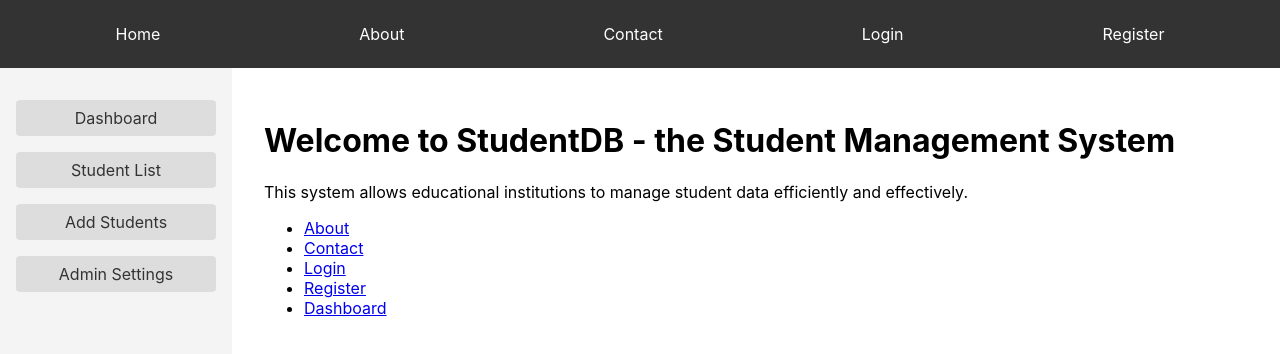
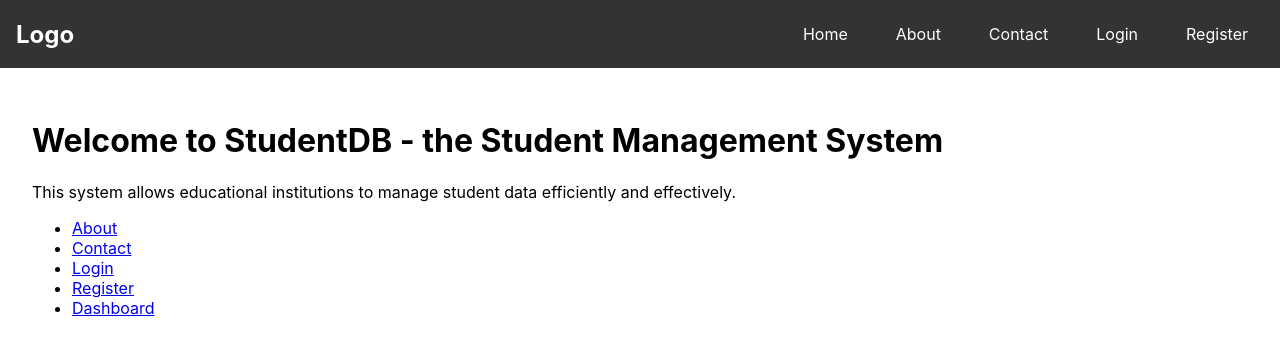
Before and after one commit to emanoj1/studentdb-client, a React (Create React App) app: page / in a window 1280 px wide. Shown: the top 354 px of the page. Built offline with nearby package versions, Linux system fonts and the light colour scheme.

Commit message:
Update nav bar to align items

```diff
--- a/src/App.css
+++ b/src/App.css
@@ -6,20 +6,31 @@
 
 .main-nav {
   display: flex;
-  justify-content: space-around;
+  justify-content: space-between;
+  align-items: center;
   background-color: #333;
   padding: 1rem;
 }
 
-.main-nav a {
+.main-nav .logo {
+  font-size: 1.5rem;
+  font-weight: bold;
+  color: white;
+  text-decoration: none;
+}
+
+.nav-links {
+  display: flex;
+  gap: 1rem;
+}
+
+.nav-links a, .nav-links button {
   color: white;
   text-decoration: none;
   padding: 0.5rem 1rem;
-}
-
-.main-container {
-  display: flex;
-  flex: 1;
+  background: none;
+  border: none;
+  cursor: pointer;
 }
 
 /* Side panel styles */
--- a/src/App.js
+++ b/src/App.js
@@ -1,5 +1,5 @@
 import React from 'react';
-import { BrowserRouter as Router, Route, Routes, Link } from 'react-router-dom';
+import { Route, Routes, Link, useNavigate } from 'react-router-dom';
 import Home from './components/Home';
 import About from './components/About';
 import Contact from './components/Contact';
@@ -12,26 +12,45 @@ import AdminSettings from './components/AdminSettings';
 import PrivateRoute from './components/PrivateRoute';
 import './App.css';
 
-function App() {
+const App = () => {
+  const authToken = localStorage.getItem('auth-token');
+  const navigate = useNavigate();
+
+  const handleLogout = () => {
+    localStorage.removeItem('auth-token');
+    navigate('/');
+  };
+
   return (
-    <Router>
     <div className="App">
       <nav className="main-nav">
+        <Link to="/dashboard" className="logo">Logo</Link>
+        <div className="nav-links">
+          {authToken ? (
+            <button onClick={handleLogout}>Logout</button>
+          ) : (
+            <>
               <Link to="/">Home</Link>
               <Link to="/about">About</Link>
               <Link to="/contact">Contact</Link>
               <Link to="/login">Login</Link>
               <Link to="/register">Register</Link>
+            </>
+          )}
+        </div>
       </nav>
       <div className="side-panel-mobile">
+        {authToken && (
           <ul>
             <li><Link to="/dashboard">Dashboard</Link></li>
             <li><Link to="/student-list">Student List</Link></li>
             <li><Link to="/add-student">Add Students</Link></li>
             <li><Link to="/admin-settings">Admin Settings</Link></li>
           </ul>
+        )}
       </div>
       <div className="main-container">
+        {authToken && (
           <div className="side-panel">
             <ul>
               <li><Link to="/dashboard">Dashboard</Link></li>
@@ -40,6 +59,7 @@ function App() {
               <li><Link to="/admin-settings">Admin Settings</Link></li>
             </ul>
           </div>
+        )}
         <div className="content">
           <Routes>
             <Route path="/" element={<Home />} />
@@ -55,8 +75,7 @@ function App() {
         </div>
       </div>
     </div>
-    </Router>
   );
-}
+};
 
 export default App;
--- a/src/index.js
+++ b/src/index.js
@@ -1,14 +1,15 @@
 import React from 'react';
 import ReactDOM from 'react-dom/client';
+import { BrowserRouter } from 'react-router-dom';
 import './index.css';
 import App from './App';
 import reportWebVitals from './reportWebVitals';
 
 const root = ReactDOM.createRoot(document.getElementById('root'));
 root.render(
-  <React.StrictMode>
+  <BrowserRouter>
     <App />
-  </React.StrictMode>
+  </BrowserRouter>
 );
 
 // If you want to start measuring performance in your app, pass a function
```
Lines whose indentation alone changed are shown as unchanged.
